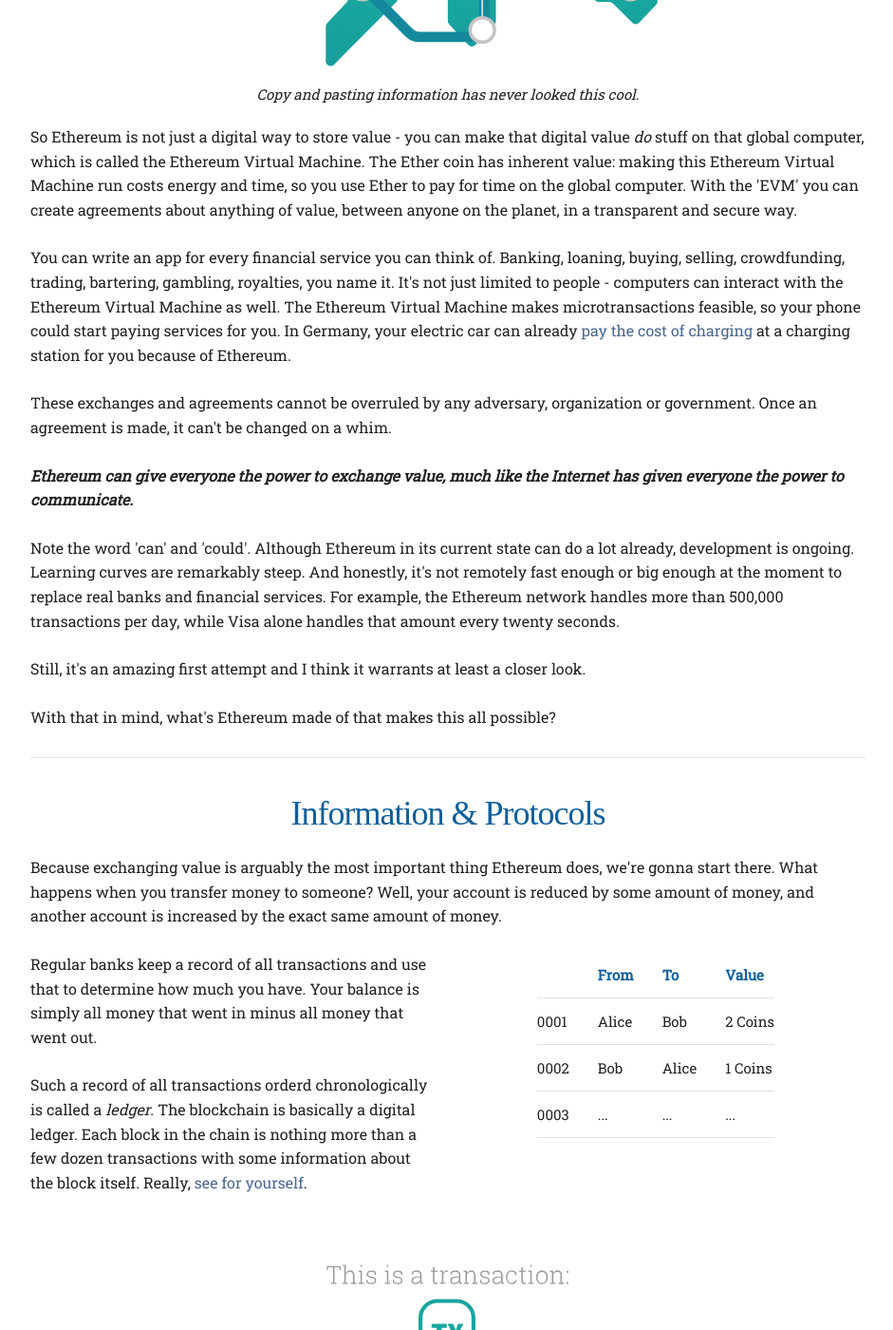
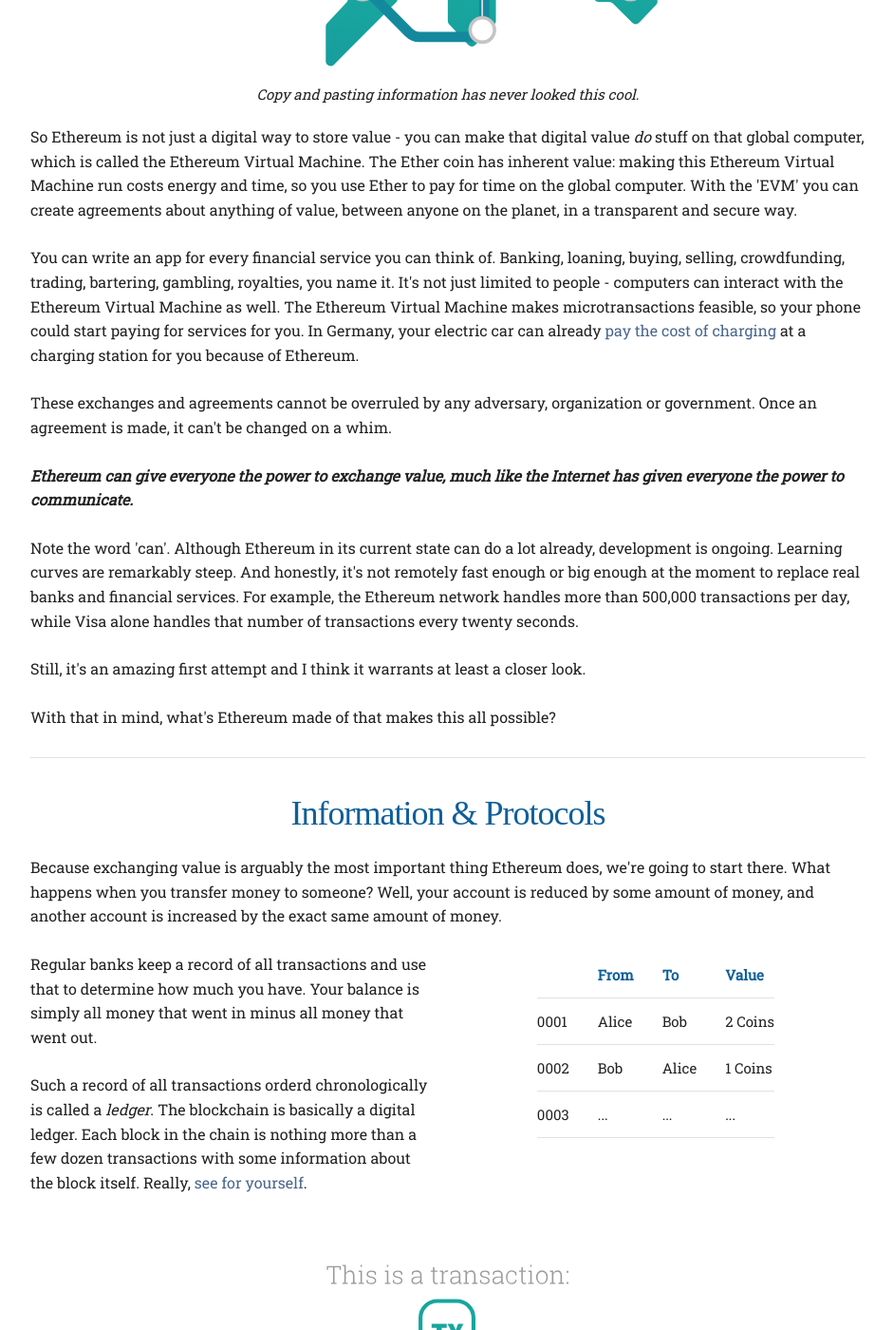
Before and after one commit to vdveen/vdveen.github.io, a Jekyll site: the page ethereum.html, which Jekyll copies as it is, in a window 1280 px wide and 1400 px high, scrolled down 2386 px. Shown: the whole window at 95% size, without its empty margins (168-1109 px from the left). Built offline with Jekyll 4.4.1, drawn with Linux system fonts in a browser that asks for light colours; some web fonts are replaced; some of the changed text lies outside the part shown.

Commit message:
Wasoxygens's Fixes

```diff
--- a/ethereum.html
+++ b/ethereum.html
@@ -105,7 +105,7 @@
         <p>You can write an app for every financial service you can think of. Banking, loaning, buying, selling, crowdfunding,
           trading, bartering, gambling, royalties, you name it. It&#39;s not just limited to people - computers can interact
           with the Ethereum Virtual Machine as well. The Ethereum Virtual Machine makes microtransactions feasible, so your
-          phone could start paying services for you. In Germany, your electric car can already <a href="https://www.reddit.com/r/ethereum/comments/68n6lq/">pay the cost of
+          phone could start paying for services for you. In Germany, your electric car can already <a href="https://www.reddit.com/r/ethereum/comments/68n6lq/">pay the cost of
           charging</a> at a charging station for you because of Ethereum.</p>
 
 
@@ -114,10 +114,10 @@
 
         <p><strong><em>Ethereum can give everyone the power to exchange value, much like the Internet has given everyone the power to communicate.</em></strong></p>
 
-        <p>Note the word &#39;can&#39; and &#39;could&#39;. Although Ethereum in its current state can do a lot already, development
+        <p>Note the word &#39;can&#39;. Although Ethereum in its current state can do a lot already, development
           is ongoing. Learning curves are remarkably steep. And honestly, it's not remotely fast enough or big enough at the moment to
           replace real banks and financial services. For example, the Ethereum network handles more than 500,000 transactions per day, while
-          Visa alone handles that amount every twenty seconds. </p>
+          Visa alone handles that number of transactions every twenty seconds. </p>
 
         <p>Still, it's an amazing first attempt and I think it warrants at least a closer look.</p>
 
@@ -126,7 +126,7 @@
         <hr></hr>
         <h3 class="ethtitle">Information & Protocols</h3>
 
-        <p>Because exchanging value is arguably the most important thing Ethereum does, we&#39;re gonna start there. What happens
+        <p>Because exchanging value is arguably the most important thing Ethereum does, we&#39;re going to start there. What happens
           when you transfer money to someone? Well, your account is reduced by some amount of money, and another account
           is increased by the exact same amount of money.</p>
 
@@ -318,11 +318,11 @@
         <p>I said that there was no way to reverse the blender, which is not <em>entirely</em> true. You can try and guess what
           the original input was, and see if the hash you end up is the same. If the input can be anything, it will around
           2
-          <sup>511</sup> guesses. That&#39;s a 1 with 154 zeroes behind it, in case you were wondering.</p>
+          <sup>511</sup> guesses. That&#39;s around a 1 with 154 zeroes behind it, in case you were wondering.</p>
 
         <img src="assets/ethbajillion.svg"></img>
 
-        <p style="margin-top:5%">Despite this difficulty, a computer the Ethereum network of computers makes a correct guess every 15 seconds.</p>
+        <p style="margin-top:5%">Despite this difficulty, a computer in the Ethereum network of computers makes a correct guess every 15 seconds.</p>
 
         <img src="assets/eth15.svg"></img>
         <h6 style="text-align:center"><em><sup>Maybe this number thing isn&#39;t always helpful...</sup></em></h6>
@@ -373,7 +373,7 @@
 
         <p>That's enough explanations for now. I hope you liked it! What should I explain next? Metropolis? ZK Snarks? <a href="https://twitter.com/veenspace">Tweet your suggestions!</a><br></p>
 
-        <p><b><em>If you learned something from my explanation, consider a tip at </em></b> <code>0x1fe2C0B66007F6C1BaDF18b0Feea4c2Dc1d68353</code>.
+        <p class="ethtitle"><b><em>If you learned something from my explanation, consider a tip at </em></b> <code>0x1fe2C0B66007F6C1BaDF18b0Feea4c2Dc1d68353</code>.
         </p>
 
         <p>For further reading, I reccommend <a href="http://www.apress.com/us/book/9781484225349">Chris Dannen&#39;s "Introducing Ethereum and Solidity" from Apress.</a>
```
Also changed, not shown: other parts of ethereum.html (+3 -3 lines).
